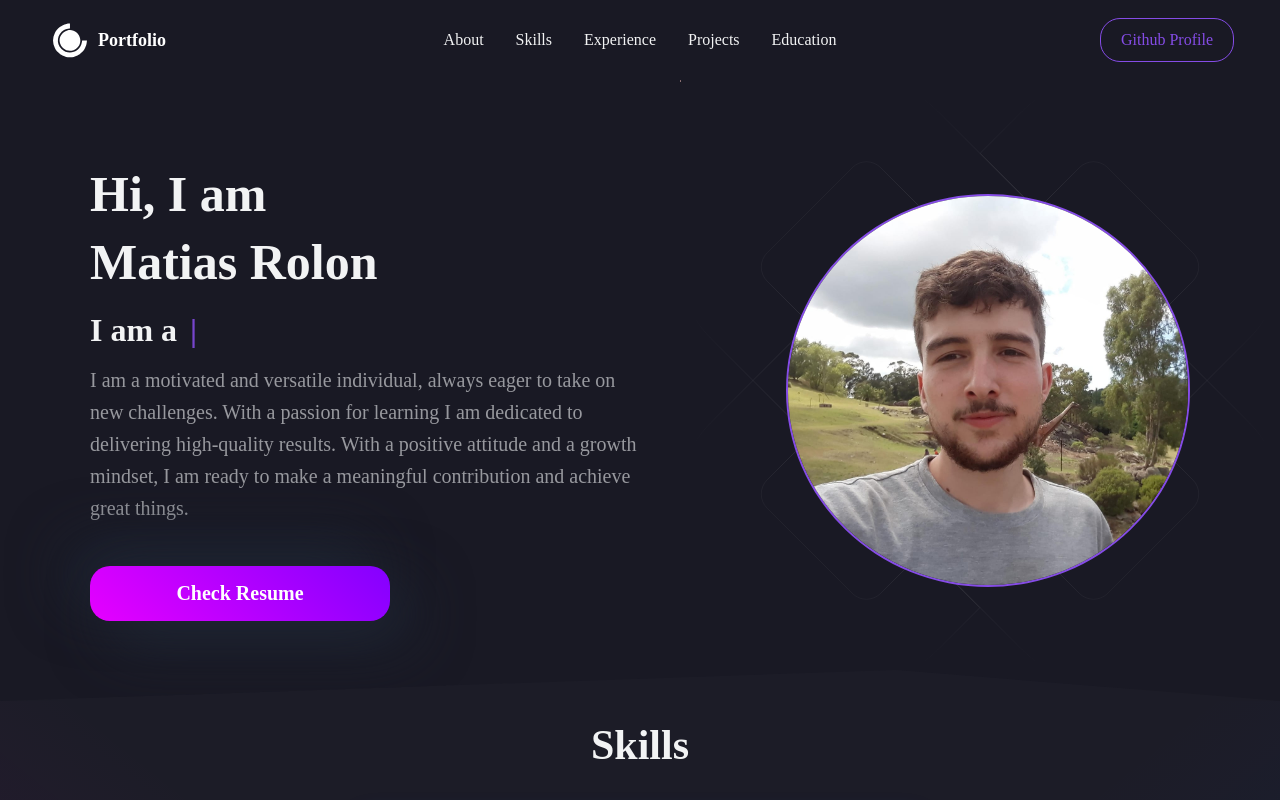
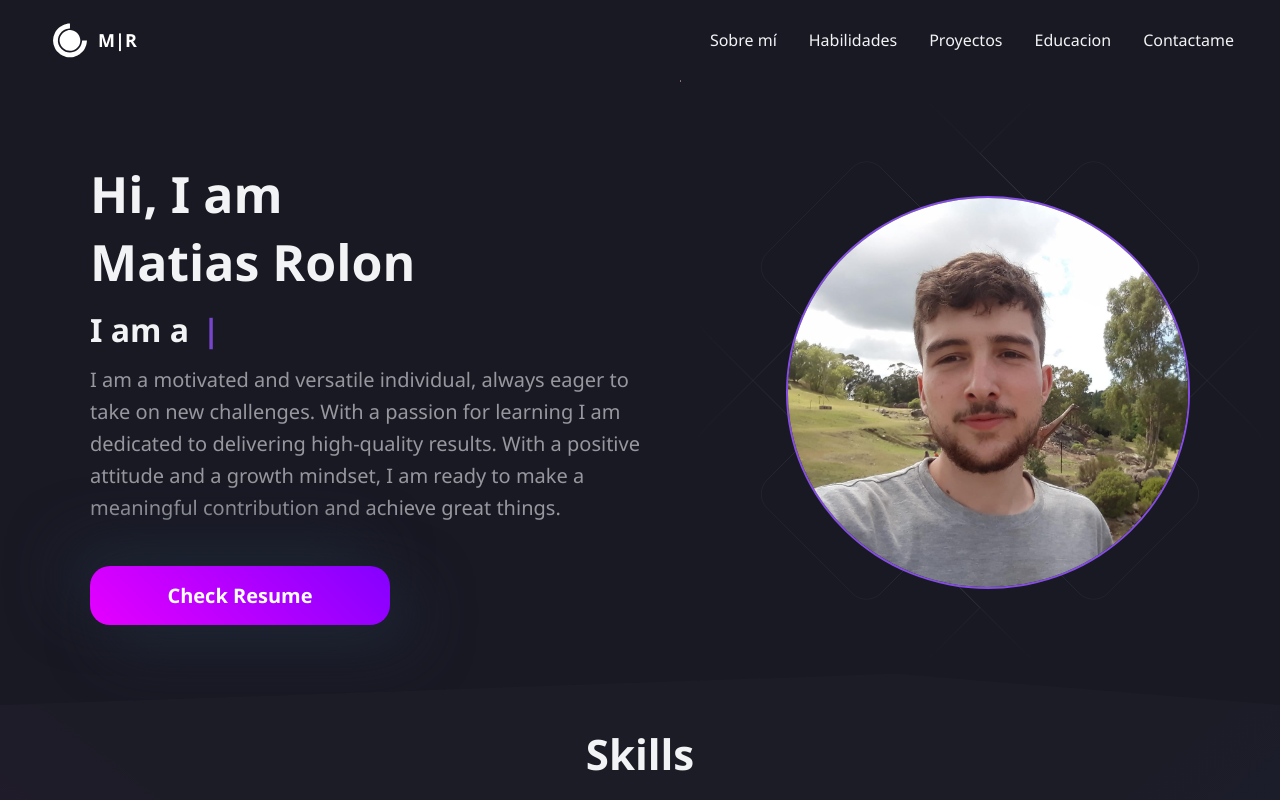
Before and after one commit to matias-rolon/portfolio, a React (Vite) app: page / in a window 1280 px wide. Shown: the top 800 px of the page. Built offline with nearby package versions, Linux system fonts and the light colour scheme.

Commit message:
fix bugs navbar

```diff
--- a/src/components/Navbar/NavbarStyledComponents.tsx
+++ b/src/components/Navbar/NavbarStyledComponents.tsx
@@ -51,11 +51,10 @@ export const NavItems = styled.ul`
     width: 100%;
     display: flex;
     align-items: center;
-    justify-content:center;
+    justify-content:end;
     gap: 32px;
     padding: 0 6px;
     list-style: none;
-
     @media screen and (max-width: 768px) {
       display: none;
     }
@@ -135,16 +134,15 @@ export const MobileMenu = styled.div<MobileMenuProps>`
     position: absolute;
     top: 80px;
     right: 0;
-    width: 100%;
     padding: 12px 40px 24px 40px;
     background: ${({ theme }) => theme.card_light+99};
-    transition: all 0.6s ease-in-out;
     transform: ${({ isOpen }:any) => (isOpen ? 'translateY(0)' : 'translateY(-100%)')};
     border-radius: 0 0 20px 20px;
     box-shadow: 0 0 10px 0 rgba(0, 0, 0, 0.2);
     opacity: ${({ isOpen }:any) => (isOpen ? '100%' : '0')};
     z-index: ${({ isOpen }:any) => (isOpen ? '1000' : '-1000')};
-
+    width: 90%;
+    transition: all 0.6s ease-in-out;
 `
 
 export const MobileMenuItems = styled.ul`
--- a/src/components/Navbar/index.tsx
+++ b/src/components/Navbar/index.tsx
@@ -1,19 +1,16 @@
 import React from 'react'
-import { Nav, NavLink, NavbarContainer, Span, NavLogo, NavItems, GitHubButton, ButtonContainer, MobileIcon, MobileMenu, MobileLink } from './NavbarStyledComponents'
+import { Nav, NavLink, NavbarContainer, Span, NavLogo, NavItems, MobileIcon, MobileMenu, MobileLink } from './NavbarStyledComponents'
 import { DiCssdeck } from 'react-icons/di';
 import { FaBars } from 'react-icons/fa';
-import { Bio } from '../../data/constants';
-import { useTheme } from 'styled-components';
 
 const Navbar = () => {
   const [isOpen, setIsOpen] = React.useState(false);
-  const theme = useTheme()
   return (
     <Nav>
       <NavbarContainer>
         <NavLogo to='/'>
           <a style={{ display: "flex", alignItems: "center", color: "white", marginBottom: '20;', cursor: 'pointer' }}>
-            <DiCssdeck size="3rem" /> <Span>Portfolio</Span>
+            <DiCssdeck size="3rem" /> <Span>M|R</Span>
           </a>
         </NavLogo>
         <MobileIcon>
@@ -22,34 +19,31 @@ const Navbar = () => {
           }} />
         </MobileIcon>
         <NavItems>
-          <NavLink href="#about">About</NavLink>
-          <NavLink href='#skills'>Skills</NavLink>
-          <NavLink href='#experience'>Experience</NavLink>
-          <NavLink href='#projects'>Projects</NavLink>
-          <NavLink href='#education'>Education</NavLink>
+          <NavLink href="#about">Sobre mí</NavLink>
+          <NavLink href='#skills'>Habilidades</NavLink>
+          <NavLink href='#projects'>Proyectos</NavLink>
+          <NavLink href='#education'>Educacion</NavLink>
+          <NavLink href='#contact'>Contactame</NavLink>
         </NavItems>
-        <ButtonContainer>
-          <GitHubButton href={Bio.github} target="_blank">Github Profile</GitHubButton>
-        </ButtonContainer>
+
         {
           isOpen &&
           <MobileMenu isOpen={isOpen}>
             <MobileLink href="#about" onClick={() => {
               setIsOpen(!isOpen)
-            }}>About</MobileLink>
+            }}>Sobre mí</MobileLink>
             <MobileLink href='#skills' onClick={() => {
               setIsOpen(!isOpen)
-            }}>Skills</MobileLink>
-            <MobileLink href='#experience' onClick={() => {
-              setIsOpen(!isOpen)
-            }}>Experience</MobileLink>
+            }}>Habilidades</MobileLink>
             <MobileLink href='#projects' onClick={() => {
               setIsOpen(!isOpen)
-            }}>Projects</MobileLink>
+            }}>Proyectos</MobileLink>
             <MobileLink href='#education' onClick={() => {
               setIsOpen(!isOpen)
-            }}>Education</MobileLink>
-            <GitHubButton style={{padding: '10px 16px',background: `${theme.primary}`, color: 'white',width: 'max-content'}} href={Bio.github} target="_blank">Github Profile</GitHubButton>
+            }}>Educacion</MobileLink>
+            <MobileLink href='#contact' onClick={() => {
+              setIsOpen(!isOpen)
+            }}>Contactame</MobileLink>
           </MobileMenu>
         }
       </NavbarContainer>
--- a/src/index.css
+++ b/src/index.css
@@ -1,4 +1,5 @@
 *{
     margin: 0px;
     padding: 0px;
+    font-family: 'Segoe UI', Tahoma, Geneva, Verdana, sans-serif;
 }
```
